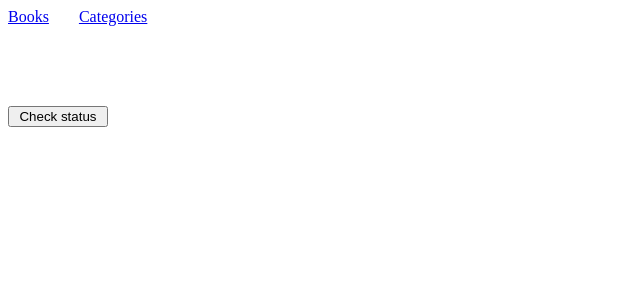
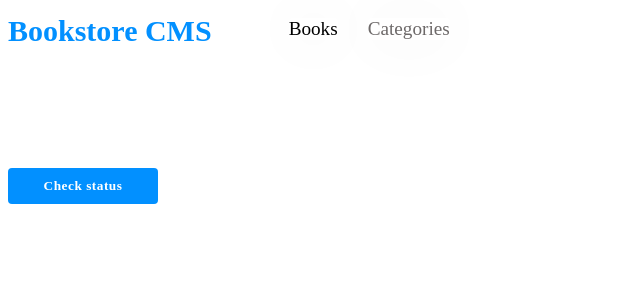
Before and after one commit to Pamphilemkp/book-store, a React (Create React App) app: page /Categories in a window 1280 px wide. Shown: the top 300 px of the page, without its empty margins (0-640 px from the left). Built offline with nearby package versions, Linux system fonts and the light colour scheme.

Commit message:
add stylint

```diff
--- a/package.json
+++ b/package.json
@@ -9,7 +9,9 @@
     "@testing-library/user-event": "^13.5.0",
     "axios": "^0.27.2",
     "react": "^18.2.0",
+    "react-circular-progressbar": "^2.1.0",
     "react-dom": "^18.2.0",
+    "react-icons": "^4.4.0",
     "react-redux": "^8.0.2",
     "react-router-dom": "^6.3.0",
     "react-scripts": "5.0.1",
--- a/src/app.css
+++ b/src/app.css
@@ -1,28 +1,58 @@
 
 .container {
+  width: 100vw;
+  height: 100vh;
   display: flex;
   flex-direction: column;
+  border-radius: 4px;
+  box-shadow: 0 0 60px 0 rgba(0, 0, 0, 0.05);
+  background-color: #fafafa;
+  padding: 0px 0px 30px;
 }
 
 .header {
+  background-color: #ffffff;
+  color: black;
+  height: 10vh;
+  width: 99vw;
+}
+
+.nav {
   display: flex;
   gap: 30px;
   align-items: center;
-  color: black;
 }
 
 .list {
   padding: 0;
+  width: 100vw;
   display: flex;
   flex-direction: column;
   width: 50vw;
+  border-radius: 4px;
+}
+
+.Bookstore-cms {
+  margin: 0.375rem 2.938rem 0.125rem 0;
+  font-family: Montserrat;
+  font-size: 1.875rem;
+  font-weight: bold;
+  font-stretch: normal;
+  font-style: normal;
+  line-height: normal;
+  letter-spacing: normal;
+  color: #0290ff;
 }
 
 .list-items {
   list-style: none;
   display: flex;
-  gap: 20px;
-  align-items: center;
+  margin: 2.313rem;
+  padding: 2rem 9.188rem 1.625rem 1.688rem;
+  border-radius: 4px;
+  border: solid 1px #e8e8e8;
+  background-color: #fff;
+  width: 90vh;
 }
 
 .categories {
@@ -31,25 +61,154 @@
   gap: 20px;
 }
 
-.check-status {
-  width: 100px;
-}
-
 form {
   display: flex;
   flex-direction: column;
   gap: 20px;
+  margin-left: 15px;
+  padding: 20px;
   justify-content: center;
+  width: 70vw;
 }
 
 input {
-  width: 15vw;
+  width: 12vw;
 }
 
 .submit {
-  width: 7vw;
+  width: 150px;
+  font-family: RobotoSlab;
+  font-weight: bold;
+  font-stretch: normal;
+  font-style: normal;
+  line-height: normal;
+  letter-spacing: 0.5px;
+  text-align: center;
+  color: #fff;
+  border-radius: 3px;
+  padding: 10px;
+  background-color: #0290ff;
+  border-radius: 4px;
 }
 
 .select-category {
-  width: 15vw;
+  width: 7vw;
+  background-color: #fff;
+  outline: solid 1px rgb(109, 105, 105);
+  border: 0;
 }
+
+.buttons {
+  display: flex;
+  gap: 20px;
+  align-items: center;
+  margin-top: 20px;
+}
+.data-elememts {
+  display: flex;
+  flex-direction: column;
+}
+
+.data-elememts p {
+  height: 1.188rem;
+  margin: 0.188rem 0.938rem 0.125rem 0;
+  font-family: RobotoSlab;
+  font-size: 0.875rem;
+  font-weight: 300;
+  font-stretch: normal;
+  font-style: normal;
+  line-height: normal;
+  letter-spacing: normal;
+  color: #4386bf;
+}
+
+.data-title {
+  margin: 0;
+  padding: 0;
+}
+
+.buttons button, .buttons span {
+  border: none;
+  outline: none;
+  width: 4.563rem;
+  height: 1.188rem;
+  margin: 0.188rem 0.938rem 0.125rem 0;
+  font-family: RobotoSlab;
+  font-size: 0.875rem;
+  font-weight: 300;
+  font-stretch: normal;
+  font-style: normal;
+  line-height: normal;
+  letter-spacing: normal;
+  color: #4386bf;
+}
+
+.inputs {
+  display: flex;
+  gap: 10px;
+}
+
+.book-link, .category-link {
+  border-radius: 4px;
+  box-shadow: 0 0 60px 0 rgba(0, 0, 0, 0.05);
+  text-decoration: none;
+  font-size: 1.2rem;
+  color: black;
+}
+
+.category-link {
+  color: rgb(109, 105, 105);
+}
+
+.progress-bar {
+  display: flex;
+  gap: 30px;
+}
+
+.low-color {
+  color: rgb(160, 156, 156);
+}
+
+.progress-color {
+  width: 150px;
+  font-family: RobotoSlab;
+  font-weight: bold;
+  font-stretch: normal;
+  font-style: normal;
+  line-height: normal;
+  letter-spacing: 0.5px;
+  text-align: center;
+  color: #fff;
+  border-radius: 3px;
+  padding: 10px;
+  background-color: #0290ff;
+  border-radius: 4px;
+  border: 0;
+  outline-color: wheat;
+}
+
+@media only  screen and (max-width: 768px) {
+  .container {
+    padding-top: 0px;
+    padding-left: 30px;
+  }
+
+  .Bookstore-cms {
+    margin-right: 0;
+  }
+   .list-items {
+    margin-left: 0;
+    padding-left: 0;
+   }
+  .list-items {
+    flex-wrap: wrap;
+    padding-left: 10px;
+    margin-top: 0px;
+    margin-bottom: 0;
+  }
+
+  .select-category {
+    width: 24vw;
+  }
+
+}
--- a/src/components/InputItems.js
+++ b/src/components/InputItems.js
@@ -38,6 +38,8 @@ function InputItems(props) {
 
   return (
     <form onSubmit={handleSubmit}>
+      <h2>ADD NEW BOOK</h2>
+      <div className="inputs">
         <input type="text" placeholder="author" value={data.author} name="author" onChange={handleChange} />
         <input type="text" placeholder="title" value={data.title} name="title" onChange={handleChange} />
         <select name="category" className="select-category" onChange={handleChange}>
@@ -54,8 +56,11 @@ function InputItems(props) {
           <option value="Misery">Misery</option>
           <option value="Science">Science</option>
           <option value="Avanture">Avanture</option>
+          <option value="Coding">Coding</option>
+          <option value="Other">Other</option>
         </select>
-      <button className="submit">submit</button>
+      </div>
+      <button className="submit">Add book</button>
     </form>
   );
 }
--- a/src/components/itemsList.js
+++ b/src/components/itemsList.js
@@ -1,20 +1,46 @@
 /* eslint-disable react/button-has-type */
 /* eslint-disable react/prop-types */
 /* eslint-disable react/destructuring-assignment */
-// const apiURl = 'https://us-central1-bookstore-api-e63c8.cloudfunctions.net/bookstoreApi/apps/IwD6i2qVfkciDWYsseU9/books';
+import { buildStyles, CircularProgressbar } from 'react-circular-progressbar';
 
 function ItemsList(props) {
+  const percentage = Math.floor(Math.random() * 100 + 1);
   return (
     <ul className="list">
       {props.books.map((data) => (
         <li key={data.item_id} className="list-items">
-          <p>
-            {data.author}
-            :
-          </p>
-          <span>{data.title}</span>
-          <span>{data.category}</span>
-          <button onClick={() => props.bookRemove(data.item_id)}>delete</button>
+          <div className="data-elememts">
+            <span>{data.category}</span>
+            <h2 className="data-title">{data.title}</h2>
+            <p>
+              {data.author}
+            </p>
+            <div className="buttons">
+              <span>Comments</span>
+              <button onClick={() => props.bookRemove(data.item_id)}>delete</button>
+              <span>Edit</span>
+            </div>
+          </div>
+
+          <div className="progress-bar">
+            <div style={{ width: 100, height: 100 }}>
+              <CircularProgressbar value={percentage} styles={buildStyles({ pathColor: '#379cf6', trailColor: 'rgb(177, 174, 174)' })} />
+            </div>
+            <div>
+              <p>
+                {`${percentage}%`}
+                {' '}
+                <br />
+                <span className="low-color">Completed</span>
+              </p>
+            </div>
+
+            <div>
+              <p className="low-color">Chapter</p>
+              <p>Preriquisty</p>
+              <button className="progress-color" width="11.5rem">Update progress</button>
+            </div>
+          </div>
         </li>
       ))}
     </ul>
--- a/src/page/Categories.js
+++ b/src/page/Categories.js
@@ -14,7 +14,7 @@ function Categories() {
     <div className="categories">
       <Header />
       <h2>{categoriesReducer}</h2>
-      <button className="check-status" onClick={displayStatus}>Check status</button>
+      <button className="check-status progress-color" onClick={displayStatus}>Check status</button>
     </div>
   );
 }
--- a/src/page/Header.js
+++ b/src/page/Header.js
@@ -3,8 +3,11 @@ import { Link } from 'react-router-dom';
 function Header() {
   return (
     <nav className="header">
-      <Link to="/"> Books </Link>
-      <Link to="/Categories"> Categories </Link>
+      <div className="nav">
+        <h1 className="Bookstore-cms">Bookstore CMS</h1>
+        <Link to="/" className="book-link"> Books </Link>
+        <Link to="/Categories" className="category-link"> Categories </Link>
+      </div>
     </nav>
   );
 }
```
Also changed, not shown: 1 other file (tests, documents, lock files or other folders). Lines whose indentation alone changed are shown as unchanged.
